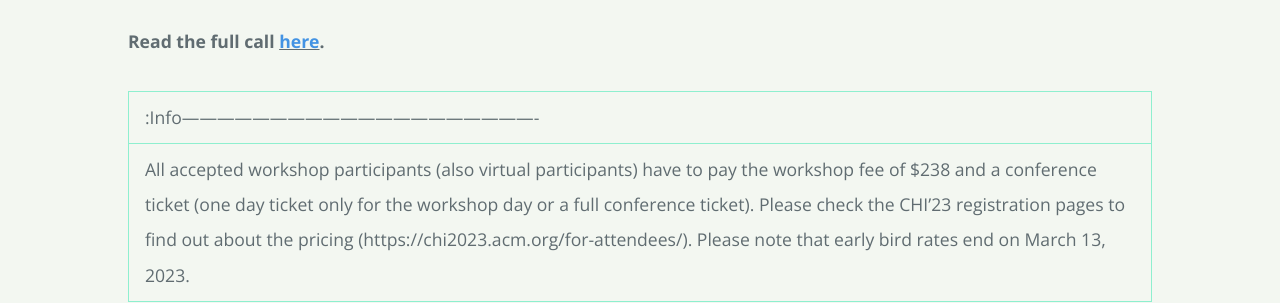
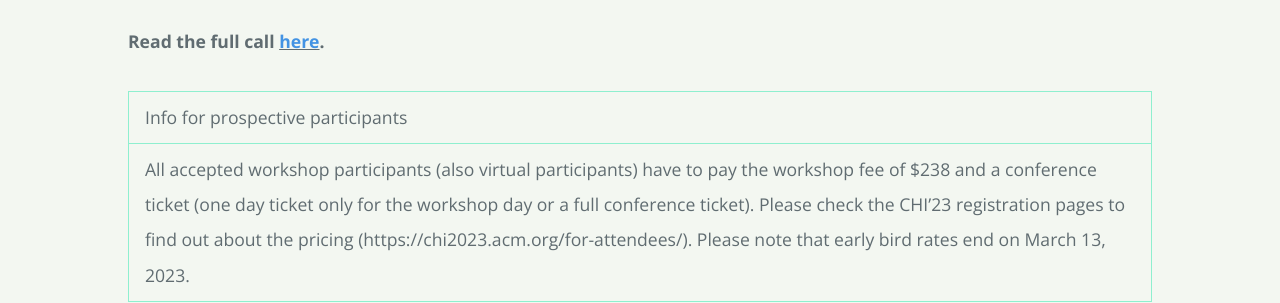
Before and after one commit to discontinued-civictech/discontinued-civictech.github.io, a Jekyll site: the page built from call.md, in a window 1280 px wide and 900 px high, scrolled down 3033 px. Shown: the part 155-458 px from the top of the window. Built offline with Jekyll 4.4.1, drawn with Linux system fonts in a browser that asks for light colours; our own code applies the rules of GitHub Pages for plain Markdown files.

Commit message:
updated call

```diff
--- a/call.md
+++ b/call.md
@@ -45,7 +45,7 @@ Please include in your submission if you would like or would not like to have yo
 
 #### <strong>Read the full call <u><a href="files/Preprint_Hamm_Shibuya_Pargman_etal_Failed_yet_successful.pdf">here</a></u><strong>.
 
-|:Info-------------------------------------------------------------|
+|Info for prospective participants |
 |All accepted workshop participants (also virtual participants) have to pay the workshop fee of $238 and a conference ticket (one day ticket only for the workshop day or a full conference ticket). Please check the CHI'23 registration pages to find out about the pricing (https://chi2023.acm.org/for-attendees/). Please note that early bird rates end on March 13, 2023.|
 
 <a href = "./" class="btn-to-top">Back to Top Page</a>
```
